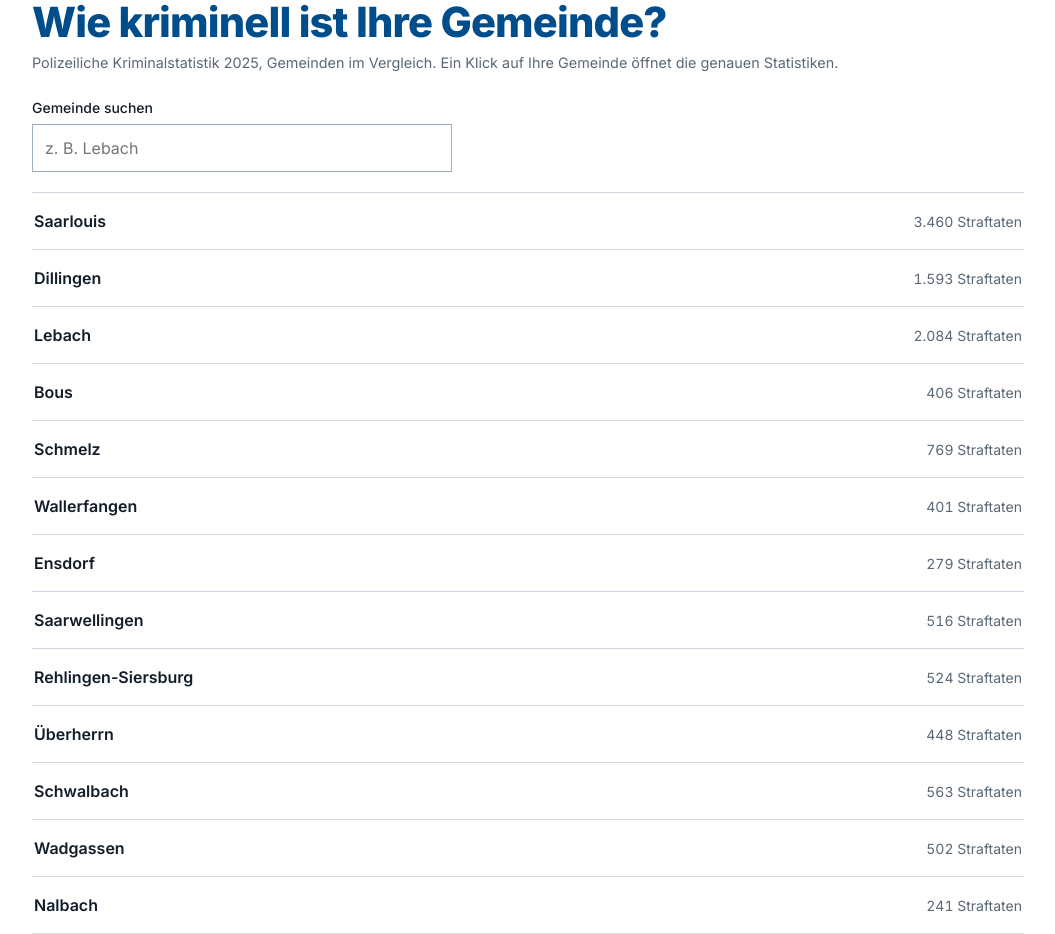
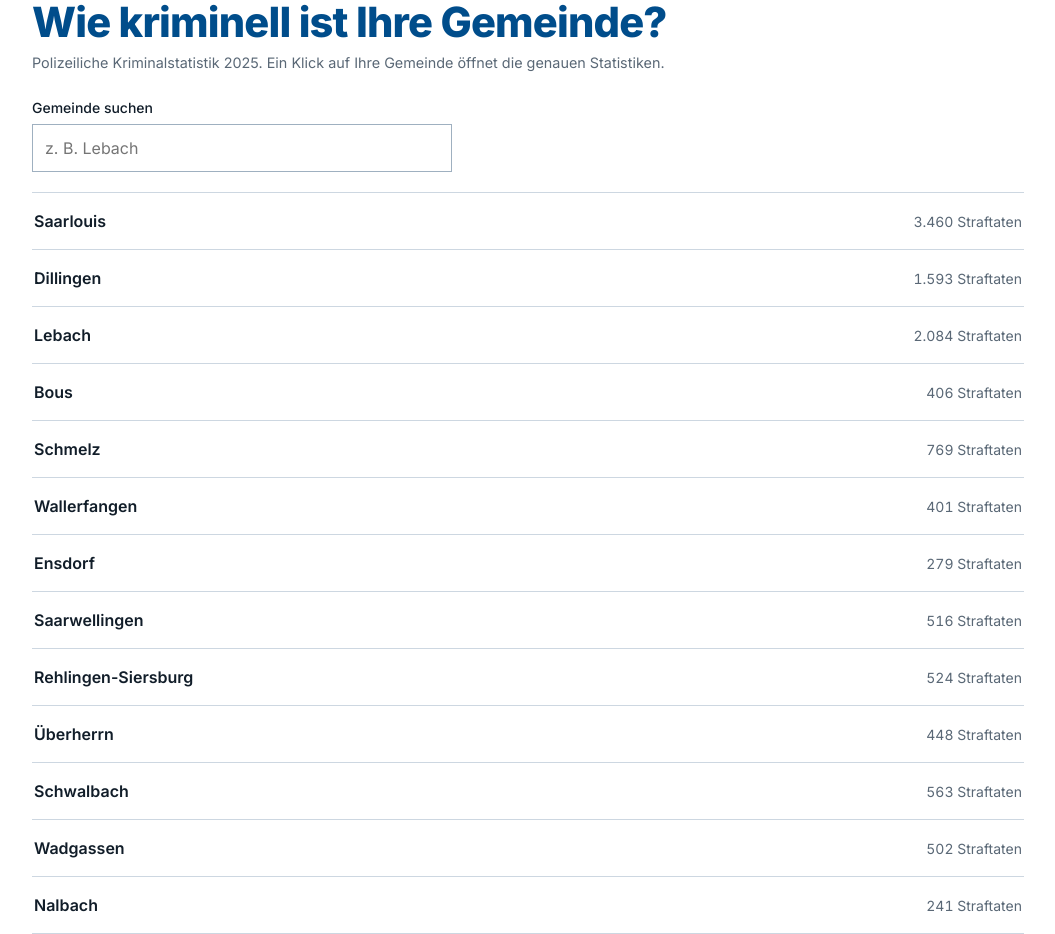
Before and after one commit to bba161/Kriminalstatistik-SLS, a plain HTML site: page index.html in a window 1280 px wide. Shown: the whole page, without its empty margins (112-1167 px from the left). Drawn offline with Linux system fonts and the light colour scheme.

Commit message:
Modify description in home section of index.html
Updated the description text for the home section.

```diff
--- a/index.html
+++ b/index.html
@@ -175,7 +175,7 @@
   <!-- Übersicht -->
   <section id="home" aria-labelledby="home-title">
     <h1 id="home-title">Wie kriminell ist Ihre Gemeinde?</h1>
-    <p class="sub">Polizeiliche Kriminalstatistik 2025, Gemeinden im Vergleich. Ein Klick auf Ihre Gemeinde öffnet die genauen Statistiken.</p>
+    <p class="sub">Polizeiliche Kriminalstatistik 2025. Ein Klick auf Ihre Gemeinde öffnet die genauen Statistiken.</p>
 
     <div class="search">
       <label for="search">Gemeinde suchen</label>
```
